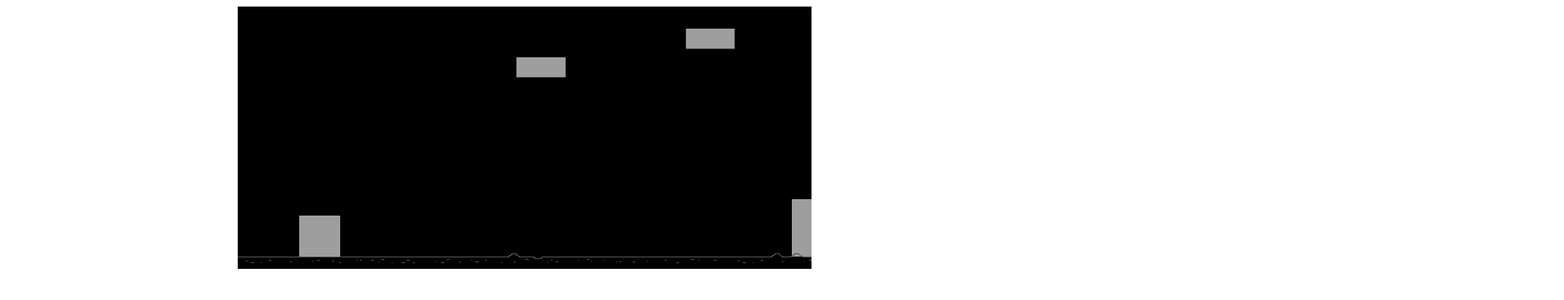
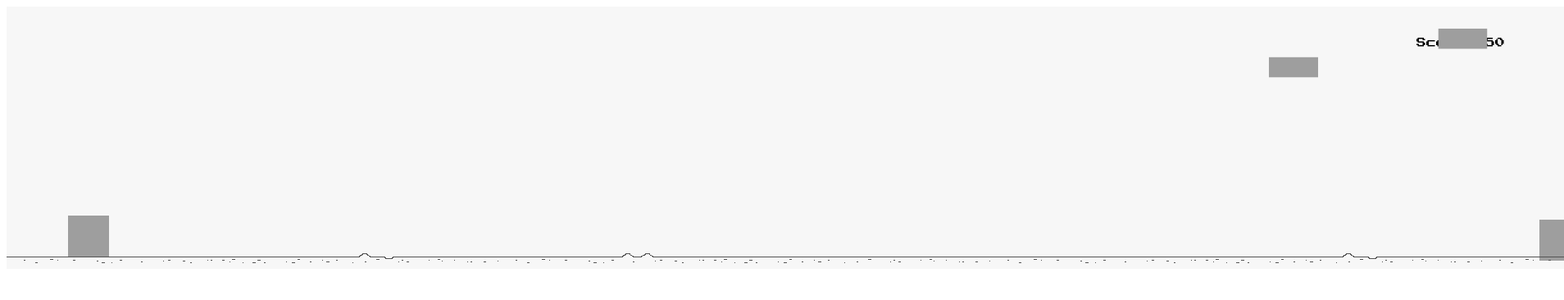
Before and after one commit to pranjalagg/chrome-dino-game, a plain HTML site: page drgame.html in a window 1280 px wide. Shown: the whole page at 82% size, 1908 px wide, since content can reach past the window. Drawn offline with Linux system fonts and the light colour scheme.

Commit message:
Canvas Expand and Jump Sound

```diff
--- a/drgame.html
+++ b/drgame.html
@@ -2,10 +2,13 @@
 <html>
 <head>
 	<title></title>
+	<style>
+		@import url('https://fonts.googleapis.com/css2?family=Press+Start+2P&display=swap');
+	</style>
 </head>
 
 <body>
-	<canvas width="700" height="320" style="margin-top: 30px; display: block; margin: auto;" id="mycanv">
+	<canvas width="1900" height="320" style="margin-top: 30px; display: block; margin: auto;" id="mycanv">
 
 	</canvas>
 
@@ -13,8 +16,14 @@
 
 		var canvas = document.getElementById("mycanv");
 		var ctx = canvas.getContext("2d");
-		var width = 700;
+		var width = 1900;
 		var height = 320;
+
+		var audio = new Audio("button-press.mp3")
+
+		function playJumpAudio(){
+			audio.play();
+		}
 
 		function drawObject(object){
 			var currentImageIndex = counter%object.images.length;
@@ -23,6 +32,7 @@
 
 			if (object.repeat === 1){
 				ctx.drawImage(currentImage, object.width + object.x - (object.width/2), object.y - (object.height/2), object.width, object.height);
+				ctx.drawImage(currentImage, object.width*2 + object.x - (object.width/2), object.y - (object.height/2), object.width, object.height);
 			}
 		}
 
@@ -49,7 +59,7 @@
 		dragon.speedY = 0;
 		dragon.speedX = 0;
 
-		var gravity = 2.08;
+		var gravity = 3.5;
 
 		dragon.move = function(){
 			this.speedY = this.speedY + gravity;
@@ -93,11 +103,11 @@
 			var hurdle = {};
 			hurdle.images = [hurdleImage];
 			hurdle.width = 30;
-			hurdle.height = 70;
+			hurdle.height = 50;
 			hurdle.x = width;
-			hurdle.y = height - hurdle.height/2 - 15;
+			hurdle.y = height - hurdle.height/2 - 10;
 			hurdle.isActive = true;
-			hurdle.speedX = -9;
+			hurdle.speedX = -15;
 			hurdle.speedY = 0;
 
 			hurdle.move = function(){
@@ -117,7 +127,7 @@
 		land.images = [landImage];
 		land.x = land.width/2;
 		land.y = height - 13;
-		land.speedX = -4;
+		land.speedX = -15;
 		land.speedY = 0;
 		land.repeat = 1;
 
@@ -133,7 +143,7 @@
 		function update(){
 			counter++;
 			score++;
-			ctx.fillStyle = "#000000";
+			ctx.fillStyle = "#f7f7f7";
 			ctx.fillRect(0, 0, width, height);
 
 			if (counter%40 == 0){
@@ -145,6 +155,10 @@
 				var hurdle = getHurdle();
 				hurdles.push(hurdle);
 			}
+
+			ctx.font = "12px 'Press Start 2P'"
+			ctx.fillStyle = "#000000"
+			ctx.fillText("Score: " + parseInt(score/2), width-180, 50)
 
 			dragon.move();
 			drawObject(dragon);
@@ -183,8 +197,9 @@
 			if (event.keyCode == 32 || event.keyCode == 38) {
 				// console.log(event.keyCode);
 				console.log("Jump")
-				if (dragon.y == 280){
-					dragon.speedY = -20;
+				if (dragon.y >= 200){
+					playJumpAudio();
+					dragon.speedY = -25;
 				}
 			}
 
```
Also changed, not shown: 1 other file.
